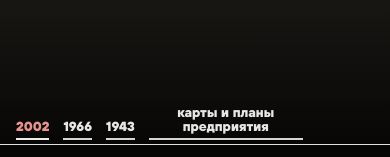
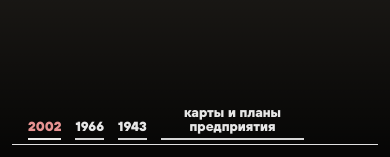
Before and after one commit to Ad1CS/Museum-website-white, a Django app: page /map/ in a window 390 px wide. Shown: the part 687-844 px from the top of the page. Run offline with Django 5.2, Linux system fonts and the light colour scheme; data comes from the database, SQL or seed files in the repository; data that the repository does not hold is empty.

Commit message:
Center map bottom navigation

```diff
--- a/templates/mapblock/map.html
+++ b/templates/mapblock/map.html
@@ -231,11 +231,15 @@ footer#site-footer { display: none !important; }
 
 /* Bottom Map Navigation */
 .map-bottom-nav {
-  position: absolute; bottom: 40px; left: 0; right: 0;
+  position: absolute; bottom: 40px; left: 50%; right: auto;
+  width: min(1120px, calc(100% - 160px));
+  transform: translateX(-50%);
   z-index: 4500; display: flex;
-  padding: 0 80px 20px;
+  align-items: flex-end;
+  justify-content: center;
+  gap: clamp(42px, 6vw, 108px);
+  padding: 0 0 20px;
   border-bottom: 1px solid #fff;
-  justify-content: space-between;
   box-sizing: border-box;
 }
 .map-year-group { display: contents; }
@@ -311,8 +315,9 @@ footer#site-footer { display: none !important; }
   }
   .map-bottom-nav {
     bottom: 32px;
-    padding: 0 30px 16px;
-    gap: 24px;
+    width: min(840px, calc(100% - 60px));
+    padding: 0 0 16px;
+    gap: clamp(24px, 4vw, 56px);
   }
   .map-nav-item {
     font-size: 17px;
@@ -321,14 +326,14 @@ footer#site-footer { display: none !important; }
 
 @media(max-width:760px) {
   .map-bottom-nav {
-    left: 0;
-    right: 0;
+    left: 50%;
+    right: auto;
     bottom: max(22px, env(safe-area-inset-bottom));
-    width: auto;
-    transform: none;
+    width: min(560px, calc(100% - 28px));
+    transform: translateX(-50%);
     display: flex;
     align-items: flex-end;
-    justify-content: space-between;
+    justify-content: center;
     gap: clamp(8px, 2.4vw, 18px);
     padding: 0 18px 12px;
     border: 0;
@@ -433,6 +438,7 @@ footer#site-footer { display: none !important; }
   .map-bottom-nav {
     bottom: max(18px, env(safe-area-inset-bottom));
     gap: 8px;
+    width: calc(100% - 24px);
     padding: 0 12px 10px;
   }
   .map-nav-item {
@@ -459,6 +465,7 @@ footer#site-footer { display: none !important; }
   .map-bottom-nav {
     bottom: max(16px, env(safe-area-inset-bottom));
     gap: 6px;
+    width: calc(100% - 18px);
     padding: 0 9px 9px;
   }
   .map-nav-item {
```
